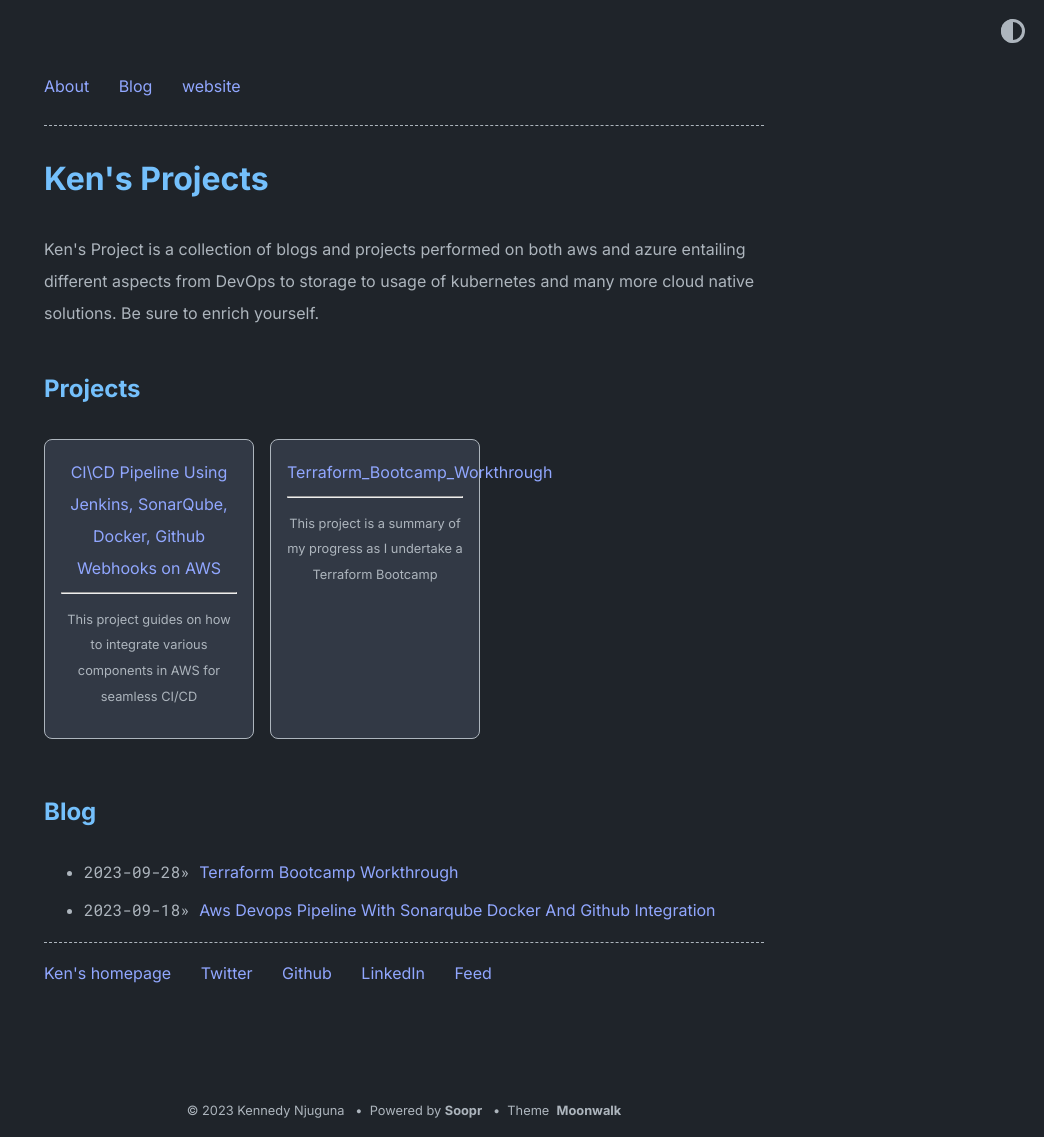
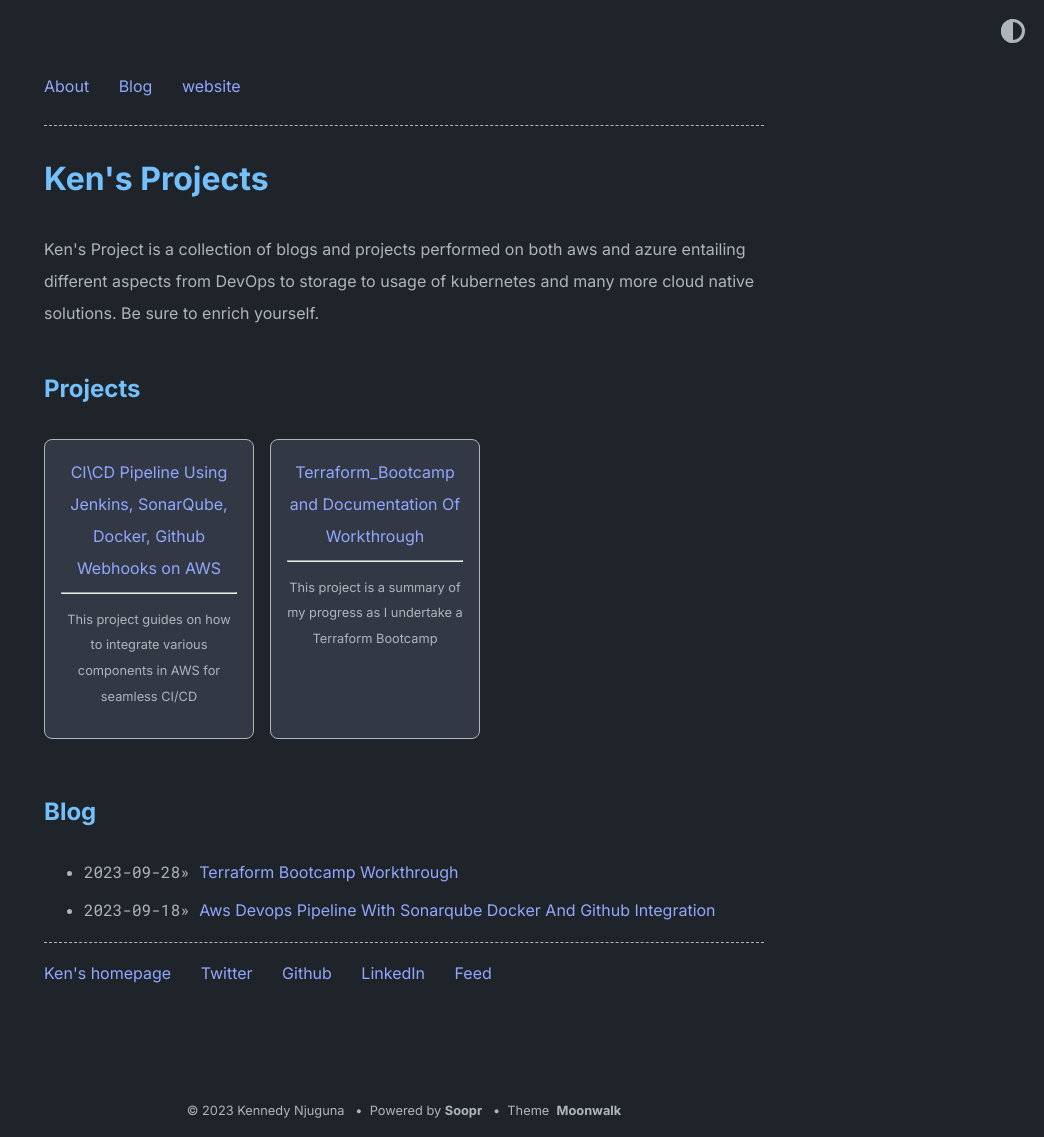
Before and after one commit to KennedyNjuguna/kennedynjuguna.github.io, a Jekyll site: the page built from index.md, in a window 1280 px wide. Shown: the whole page, without its empty margins (236-1280 px from the left). Built offline with Jekyll 4.4.1, drawn with Linux system fonts in a browser that asks for light colours.

Commit message:
Update home.yml

```diff
--- a/_data/home.yml
+++ b/_data/home.yml
@@ -9,11 +9,11 @@ navbar_entries:
     url: https://kennedynjuguna.github.io
 
 project_entries:
-  - title:  CI\CD Pipeline Using Jenkins, SonarQube, Docker, Github Webhooks on AWS
+  - title: CI\CD Pipeline Using Jenkins, SonarQube, Docker, Github Webhooks on AWS
     url: aws-devops-pipeline-with-sonarqube-docker-and-github-integration
     desc: This project guides on how to integrate various components in AWS for seamless CI/CD
 
-  - title:  Terraform_Bootcamp_Workthrough
+  - title: Terraform_Bootcamp and Documentation Of Workthrough
     url: terraform-bootcamp-workthrough
     desc: This project is a summary of my progress as I undertake a Terraform Bootcamp
 
```
